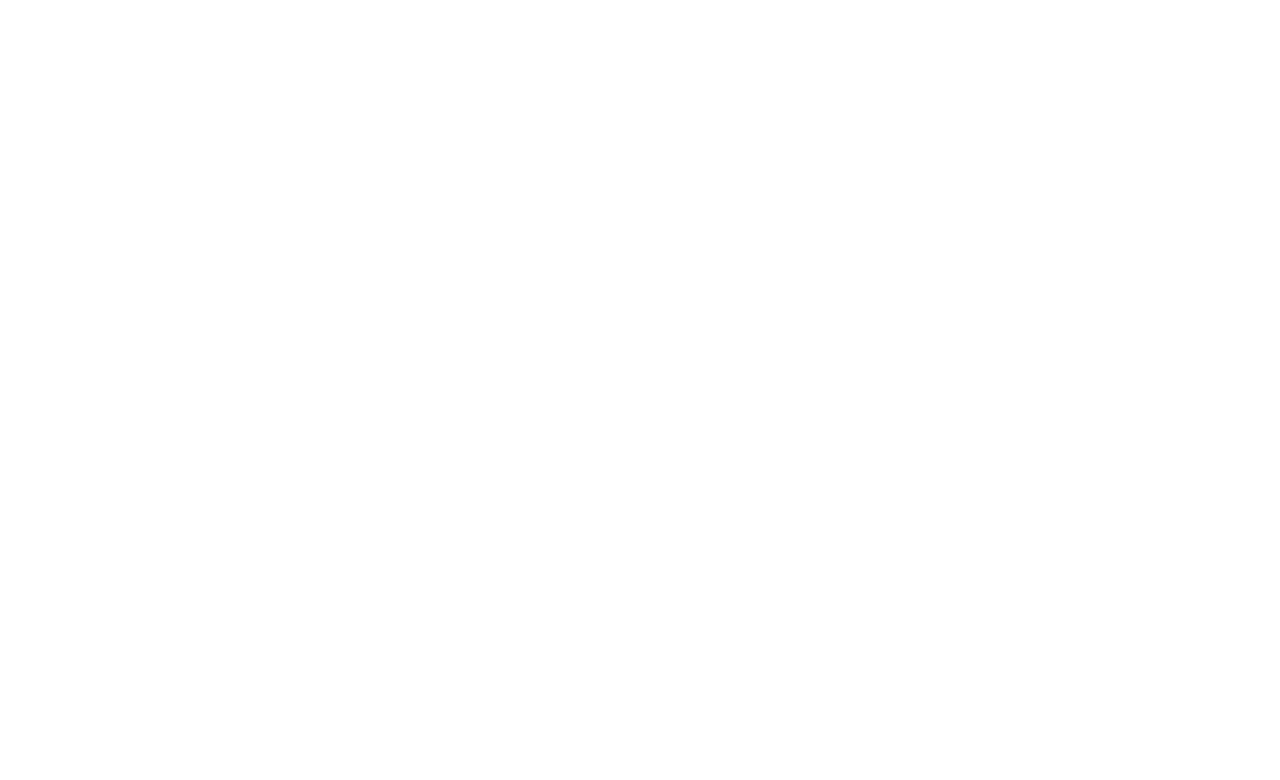
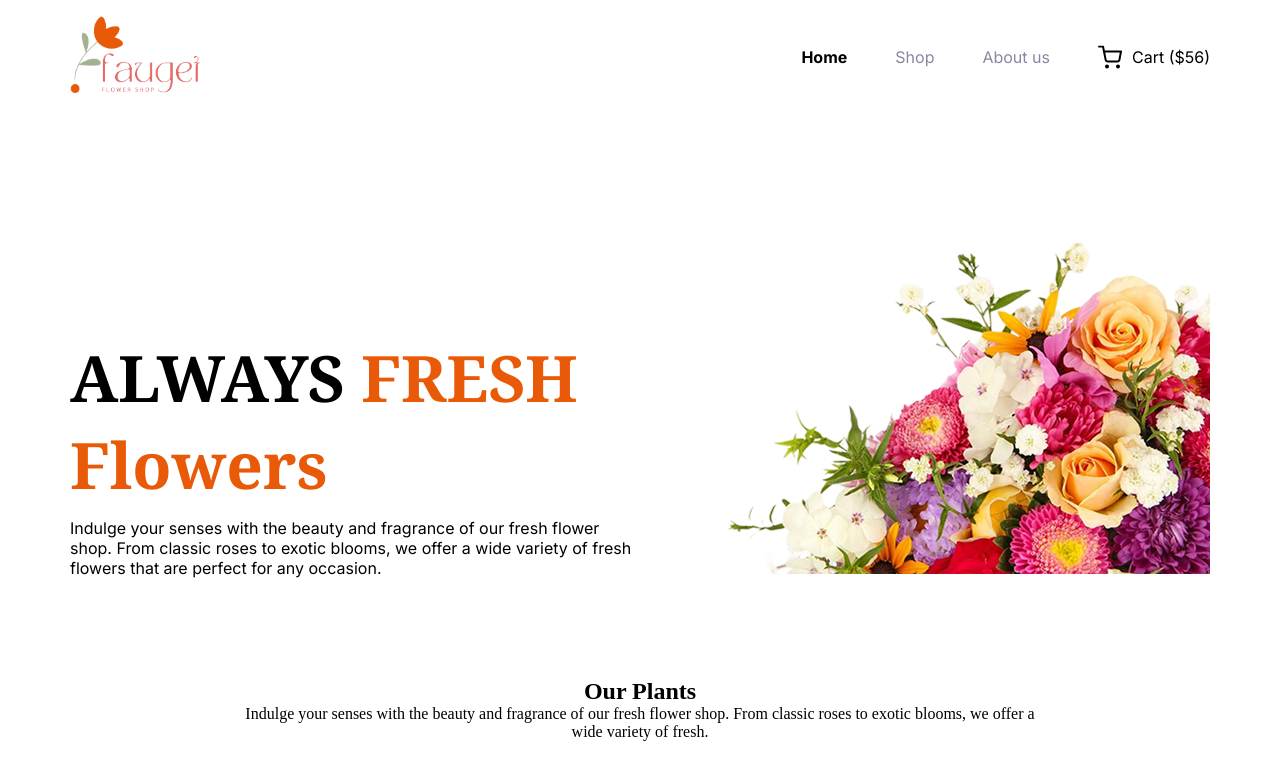
Before and after one commit to iam-Sourov/AS2, a plain HTML site: page index.html in a window 1280 px wide. Drawn offline with Linux system fonts and the light colour scheme.

Commit message:
Hero Section Done

```diff
--- a/index.html
+++ b/index.html
@@ -1,11 +1,72 @@
 <!DOCTYPE html>
 <html lang="en">
+
 <head>
     <meta charset="UTF-8">
     <meta name="viewport" content="width=device-width, initial-scale=1.0">
     <title>Flowers</title>
+
+
+    <link rel="stylesheet" href="style.css">
 </head>
-<body>
 
+<body class="">
+    <main>
+        <!-- NAV -->
+        <nav class="inter size">
+            <div class="brand">
+                <img src="assets/brand.png" alt="Logo">
+            </div>
+            <div class="nav-items">
+                <ul>
+                    <li><a href="" class="bold">Home</a></li>
+                    <li><a href="" class="">Shop</a></li>
+                    <li><a href="" class="">About us</a></li>
+                    <div class="cart">
+                        <svg xmlns="http://www.w3.org/2000/svg" width="24" height="25" viewBox="0 0 24 25" fill="none">
+                            <g clip-path="url(#clip0_5_30)">
+                                <path
+                                    d="M9 22.5C9.55228 22.5 10 22.0523 10 21.5C10 20.9477 9.55228 20.5 9 20.5C8.44772 20.5 8 20.9477 8 21.5C8 22.0523 8.44772 22.5 9 22.5Z"
+                                    stroke="black" stroke-width="2" stroke-linecap="round" stroke-linejoin="round" />
+                                <path
+                                    d="M20 22.5C20.5523 22.5 21 22.0523 21 21.5C21 20.9477 20.5523 20.5 20 20.5C19.4477 20.5 19 20.9477 19 21.5C19 22.0523 19.4477 22.5 20 22.5Z"
+                                    stroke="black" stroke-width="2" stroke-linecap="round" stroke-linejoin="round" />
+                                <path
+                                    d="M1 1.5H5L7.68 14.89C7.77144 15.3504 8.02191 15.764 8.38755 16.0583C8.75318 16.3526 9.2107 16.509 9.68 16.5H19.4C19.8693 16.509 20.3268 16.3526 20.6925 16.0583C21.0581 15.764 21.3086 15.3504 21.4 14.89L23 6.5H6"
+                                    stroke="black" stroke-width="2" stroke-linecap="round" stroke-linejoin="round" />
+                            </g>
+                            <defs>
+                                <clipPath id="clip0_5_30">
+                                    <rect width="24" height="24" fill="white" transform="translate(0 0.5)" />
+                                </clipPath>
+                            </defs>
+                        </svg>Cart ($56)
+                    </div>
+                </ul>
+            </div>
+        </nav>
+        <section class="hero size">
+            <div class="hero-container size">
+                <div class="headings">
+                    <h6 class="noto">ALWAYS <span class="text-color">FRESH</span> <br> <span class="text-color">Flowers</span></h6>
+                    <p class="inter">Indulge your senses with the beauty and fragrance of our fresh flower shop. From classic roses to
+                        exotic blooms, we offer a wide variety of fresh flowers that are perfect for any occasion. </p>
+                </div>
+                <div><img src="assets/hero-flower.png" alt=""></div>
+            </div>
+        </section>
+        <section class="plants size">
+            <div class="plants-headings">
+                 <h1>Our Plants                </h1>
+                 <p>Indulge your senses with the beauty and fragrance of our fresh flower shop. From classic roses to exotic blooms, we offer a wide variety of fresh.</p>
+            </div>
+            <div class="plants-container">
+
+
+            </div>
+
+        </section>
+    </main>
 </body>
+
 </html>
--- /dev/null
+++ b/style.css
@@ -0,0 +1,118 @@
+/*  */
+@import url('https://fonts.googleapis.com/css2?family=Noto+Serif:ital,wght@0,100..900;1,100..900&display=swap');
+
+@import url('https://fonts.googleapis.com/css2?family=Inter:ital,opsz,wght@0,14..32,100..900;1,14..32,100..900&display=swap');
+
+.noto {
+    font-family: "Noto Serif";
+    font-optical-sizing: auto;
+}
+
+.inter {
+    font-family: "Inter";
+    font-optical-sizing: auto;
+}
+
+/*  */
+/* Reuseable css */
+.text-color {
+    color: #E95A08;
+}
+.bg {
+    background: #E95A08;
+}
+.size {
+    width: 1140px;
+    margin: 0 auto;
+}
+
+/*  */
+* {
+    margin: 0;
+    padding: 0;
+}
+
+main {
+    margin-top: 15px;
+}
+/* Nav */
+
+nav {
+
+    display: flex;
+    justify-content: space-between;
+    align-items: center;
+    font-size: 1rem;
+    margin: 0 auto;
+
+}
+
+.nav-items ul {
+    display: flex;
+    gap: 48px;
+    justify-content: center;
+    align-items: center;
+}
+
+.brand img {
+    width: 130px;
+    height: 80px;
+}
+
+nav ul li {
+    list-style: none;
+}
+
+nav ul li a {
+    text-decoration: none;
+    color: #8987A1;
+}
+
+.bold {
+    font-weight: bold;
+    color: black;
+}
+
+.cart {
+    display: flex;
+    justify-content: center;
+    align-items: center;
+    gap: 10px;
+}
+
+/* Hero */
+.hero {
+    margin-top: 120px;
+}
+
+.hero-container {
+    display: flex;
+    align-items: end;
+}
+.hero-container img {
+    width: 100%;
+
+}
+.headings {
+    width: 100%;
+    flex: 1;
+    align-items: center;
+}
+h6 {
+    font-size: 4rem;
+    margin-bottom: 10px;
+
+}
+/* Our plants */
+.plants {
+    margin-top: 100px;
+}
+.plants-headings{
+    text-align: center;
+
+}
+.plants-headings p{
+    width: 800px;
+    margin: 0 auto;
+
+}
```
Also changed, not shown: assets/brand.png (added).
